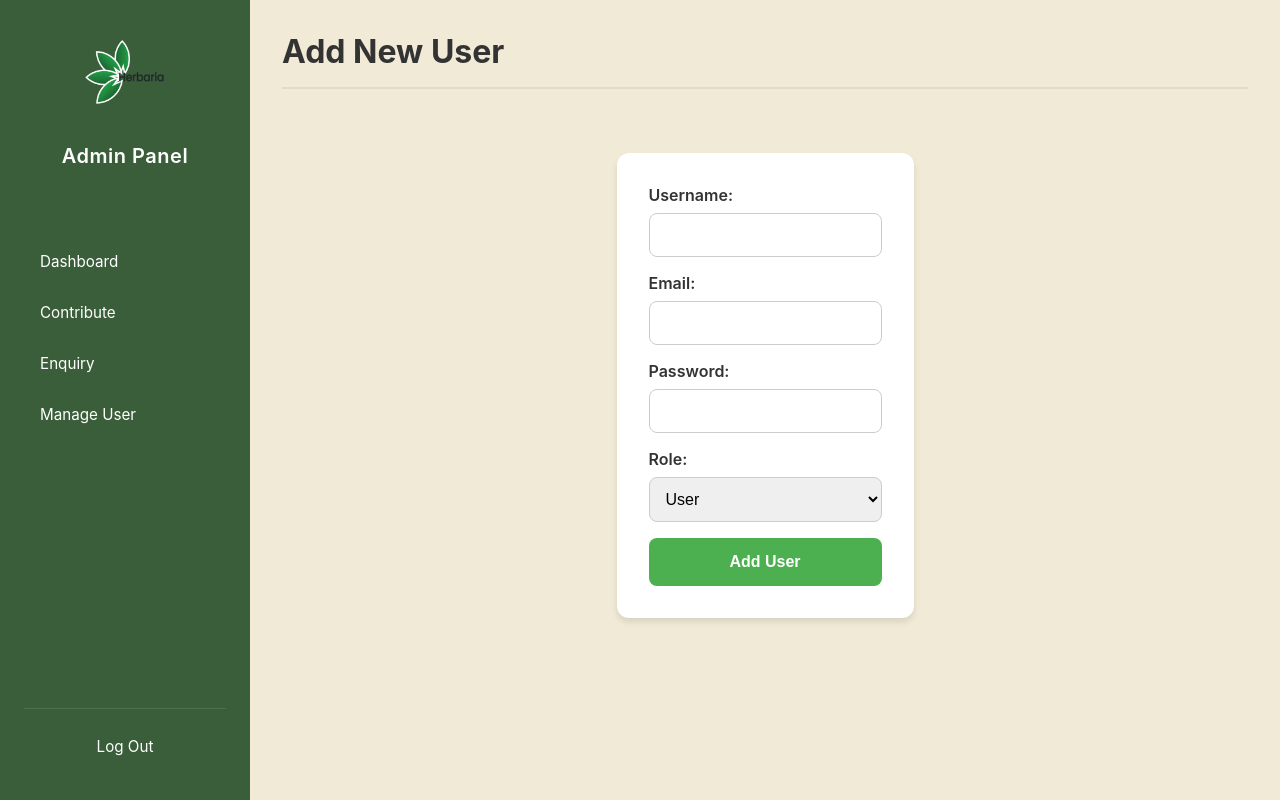
After one commit to Miyuki32/herbaria-website-php, a PHP site: page /add_user.php in a window 1280 px wide. The commit adds this page. Run offline with PHP 8.4, Linux system fonts and the light colour scheme.

Commit message:
v2.0.0
Amen

```diff
--- /dev/null
+++ b/add_user.php
@@ -0,0 +1,75 @@
+<?php
+include 'connection.php';
+
+if ($_SERVER['REQUEST_METHOD'] === 'POST') {
+    $username = $_POST['username'];
+    $email = $_POST['email'];
+    $password = password_hash($_POST['password'], PASSWORD_DEFAULT); // Securely hash the password
+    $role = $_POST['role'];
+
+    $query = "INSERT INTO users (username, email, password, role) VALUES (?, ?, ?, ?)";
+    $stmt = $conn->prepare($query);
+    $stmt->bind_param("ssss", $username, $email, $password, $role);
+
+    if ($stmt->execute()) {
+        header('Location: manage_user.php?success=1'); // Redirect back to manage users page
+        exit();
+    } else {
+        echo "<p>Error: " . $stmt->error . "</p>";
+    }
+
+    $stmt->close();
+    $conn->close();
+}
+?>
+
+<!DOCTYPE html>
+<html lang="en">
+<head>
+    <meta charset="UTF-8">
+    <meta name="viewport" content="width=device-width, initial-scale=1.0">
+    <link rel="stylesheet" href="./style/admin.css">
+    <title>Add New User</title>
+</head>
+<body class="admin">
+    <div class="sidebar">
+        <a href="index.php">
+            <img src="./images/logo.png" alt="Herbaria Logo">
+        </a>
+        <h2>Admin Panel</h2>
+        <ul>
+            <li><a href="admin_dashboard.php">Dashboard</a></li>
+            <li><a href="view_contribution.php">Contribute</a></li>
+            <li><a href="view_enquiry.php">Enquiry</a></li>
+            <li><a href="manage_user.php">Manage User</a></li>
+        </ul>
+        <div class="logout">
+            <a href="logout.php">Log Out</a>
+        </div>
+    </div>
+
+    <div class="main-content">
+        <div class="header">
+            <h1>Add New User</h1>
+        </div>
+        <form action="add_user.php" method="POST" class="form-container">
+            <label for="username">Username:</label>
+            <input type="text" id="username" name="username" required>
+
+            <label for="email">Email:</label>
+            <input type="email" id="email" name="email" required>
+
+            <label for="password">Password:</label>
+            <input type="password" id="password" name="password" required>
+
+            <label for="role">Role:</label>
+            <select id="role" name="role" required>
+                <option value="user">User</option>
+                <option value="admin">Admin</option>
+            </select>
+
+            <button type="submit" class="button">Add User</button>
+        </form>
+    </div>
+</body>
+</html>
--- a/style/admin.css
+++ b/style/admin.css
@@ -380,6 +380,23 @@
     }
 }
 
+.add-user-button {
+    background-color: #2b4b2f;
+    color: #fff;
+    padding: 10px 20px;
+    border-radius: 8px;
+    text-align: center;
+    display: inline-block;
+    font-size: 1rem;
+    font-weight: 600;
+    transition: all 0.3s ease;
+}
+
+.add-user-button:hover {
+    background-color: #5A8A3B;
+    transform: scale(1.05);
+}
+
 .button {
     padding-top: 10px;
     background-color: #2b4b2f;
@@ -427,3 +444,44 @@
 #export_button:hover {
     text-decoration: none;
 }
+
+.form-container {
+    max-width: 600px;
+    margin: 2rem auto;
+    background: #ffffff;
+    padding: 2rem;
+    border-radius: 12px;
+    box-shadow: 0 4px 6px rgba(0, 0, 0, 0.1);
+}
+
+.form-container label {
+    display: block;
+    margin-bottom: 0.5rem;
+    font-weight: 600;
+    color: #333;
+}
+
+.form-container input,
+.form-container select {
+    width: 100%;
+    padding: 0.75rem;
+    margin-bottom: 1rem;
+    border: 1px solid #ccc;
+    border-radius: 8px;
+    font-size: 1rem;
+}
+
+.form-container button {
+    width: 100%;
+    padding: 0.75rem;
+    background-color: #4CAF50;
+    color: white;
+    border: none;
+    border-radius: 8px;
+    font-size: 1rem;
+    cursor: pointer;
+}
+
+.form-container button:hover {
+    background-color: #45a049;
+}
--- a/style/style.css
+++ b/style/style.css
@@ -4332,7 +4332,8 @@ border-radius: 15px 50px 0px 0px;
   border-radius: 10px;
   box-shadow: 0 0 20px rgba(0, 0, 0, 0.1);
   padding: 40px;
-  margin-top: 300px;
+  margin-top: 150px;
+  margin-bottom: 150px;
 }
 
 .go_profile{
```
Also changed, not shown: manage_user.php (+3 -43 lines), uploads/care.png (added), uploads/describing.jpg (added).
